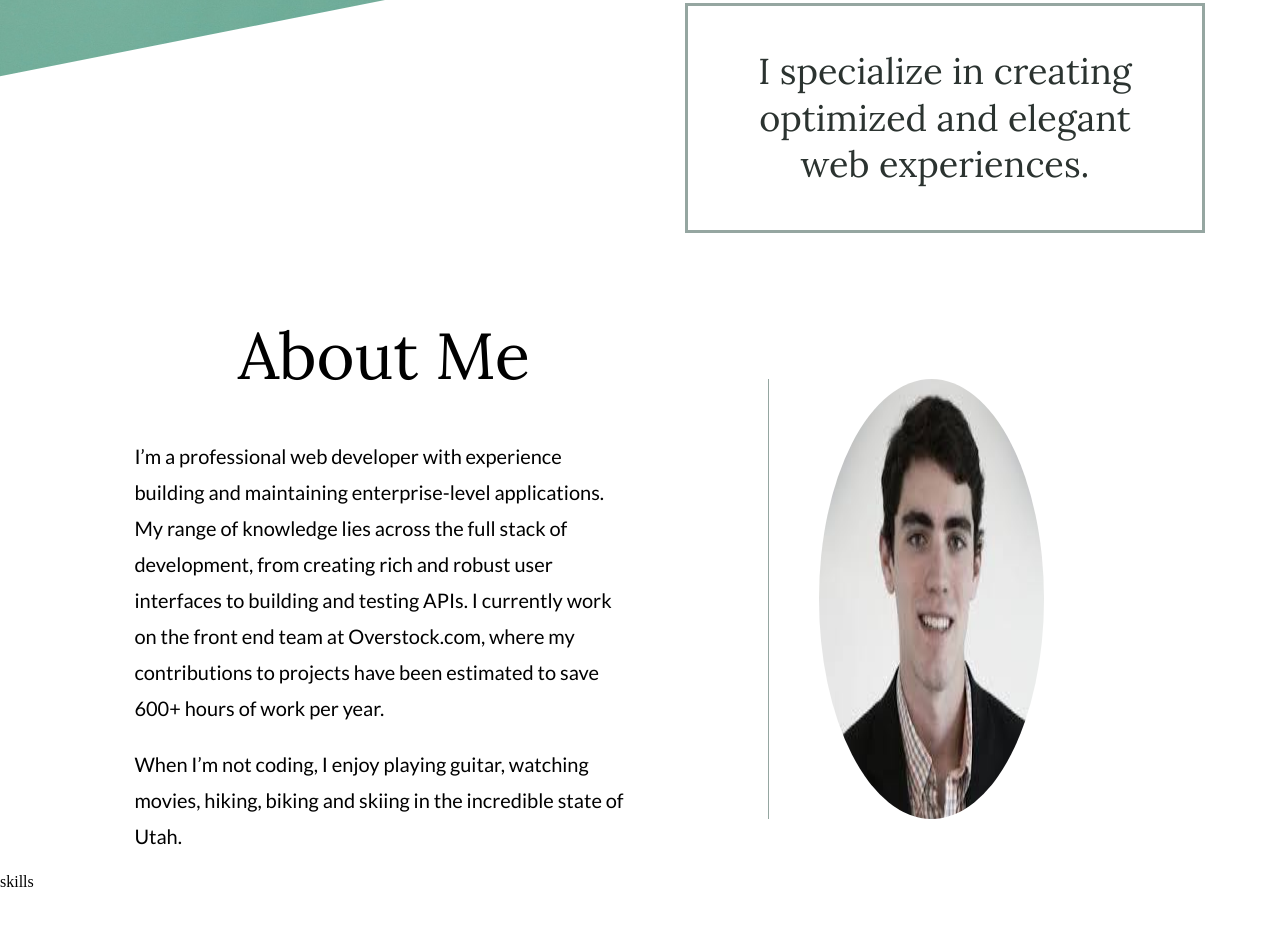
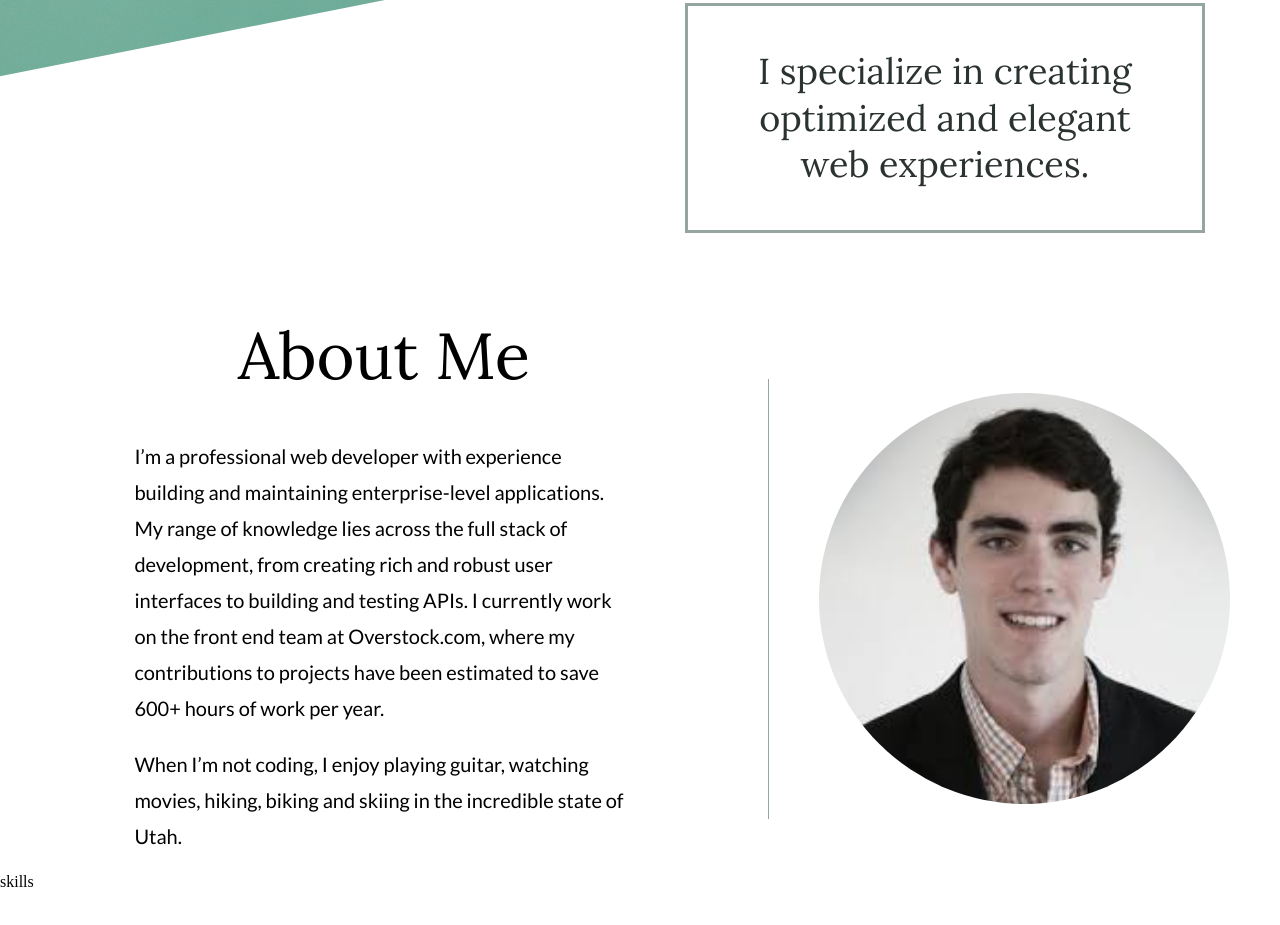
Before and after one commit to haftav/portfolio-v2, a Gatsby site: page / in a window 1280 px wide. Shown: the part 485-1410 px from the top of the page. Built offline with nearby package versions, Linux system fonts and the light colour scheme; Gatsby itself is replaced by a stand-in of ours.

Commit message:
appear to have figured out the image squashing issue. About section is pretty much done

```diff
--- a/src/assets/scss/components/_About.scss
+++ b/src/assets/scss/components/_About.scss
@@ -103,7 +103,7 @@
     height: 100%;
     @include breakpoint-lg {
         display: flex;
-
+        align-items: center;
     }
 }
 
@@ -116,8 +116,9 @@
 }
 
 .about__photoDesktop {
-    width: auto;
-    height: auto;
+    width: 100%;
+    max-width: 450px;
+    height: inherit;
     margin-right: 50px;
     border-radius: 50%;
 }
```
